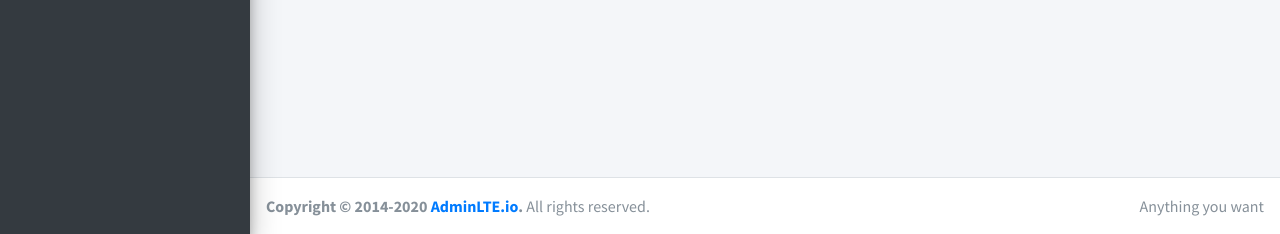
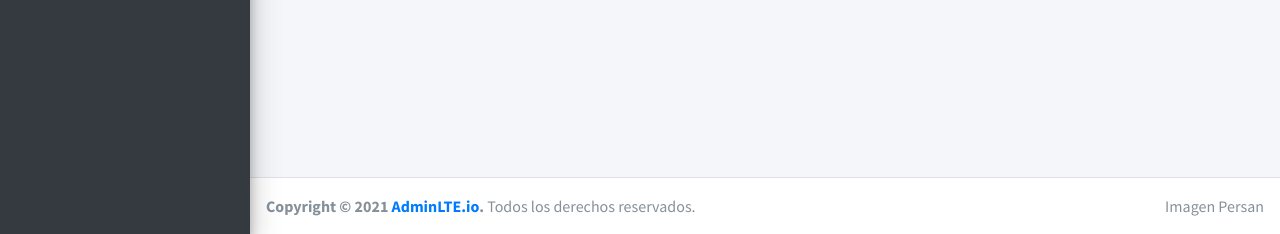
Before and after one commit to rbnm56/rep-persan, a PHP site: page /admin.php in a window 1280 px wide. Shown: the part 566-800 px from the top of the page. Run offline with PHP 8.4, Linux system fonts and the light colour scheme.

Commit message:
modificacion de footer

```diff
--- a/templates/footer.php
+++ b/templates/footer.php
@@ -1,10 +1,10 @@
 <footer class="main-footer">
     <!-- To the right -->
     <div class="float-right d-none d-sm-inline">
-      Anything you want
+      Imagen Persan
     </div>
     <!-- Default to the left -->
-    <strong>Copyright &copy; 2014-2020 <a href="https://adminlte.io">AdminLTE.io</a>.</strong> All rights reserved.
+    <strong>Copyright &copy; 2021 <a href="https://adminlte.io">AdminLTE.io</a>.</strong> Todos los derechos reservados.
   </footer>
 
   </div>
```
